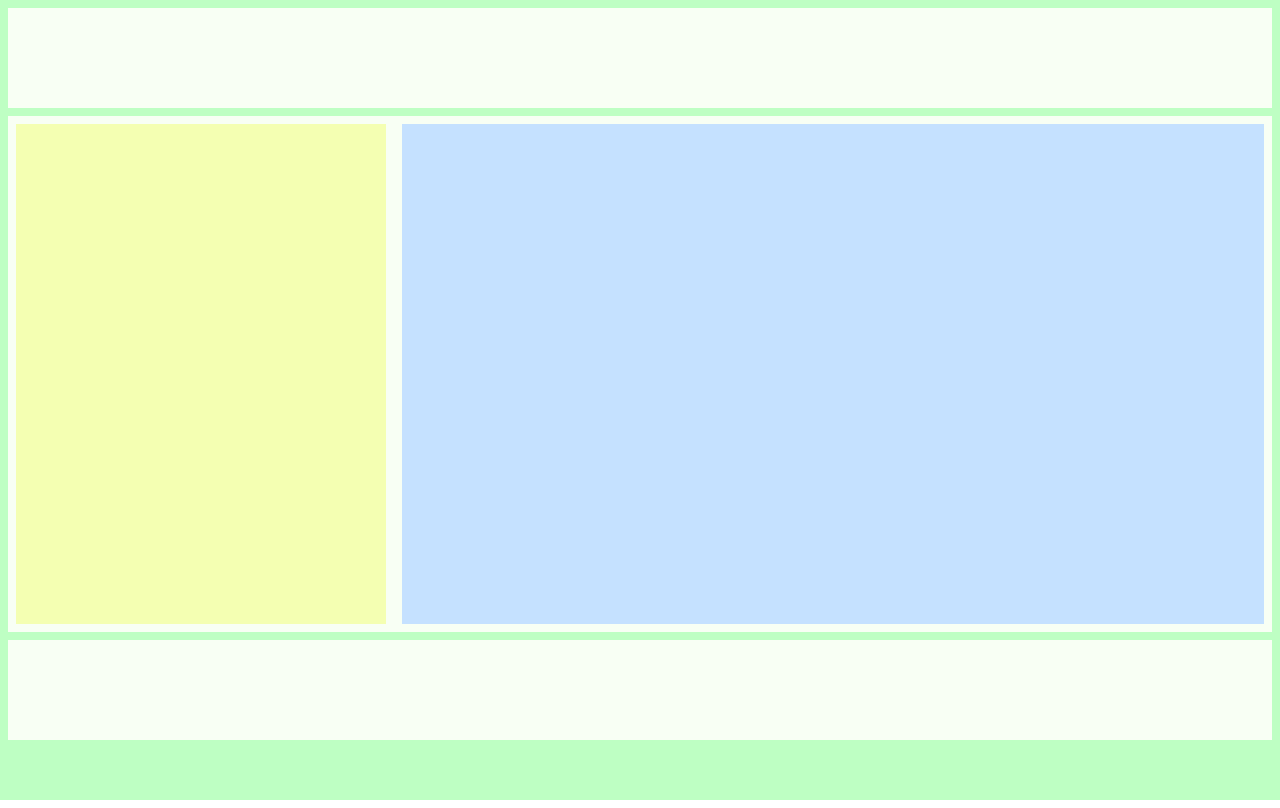
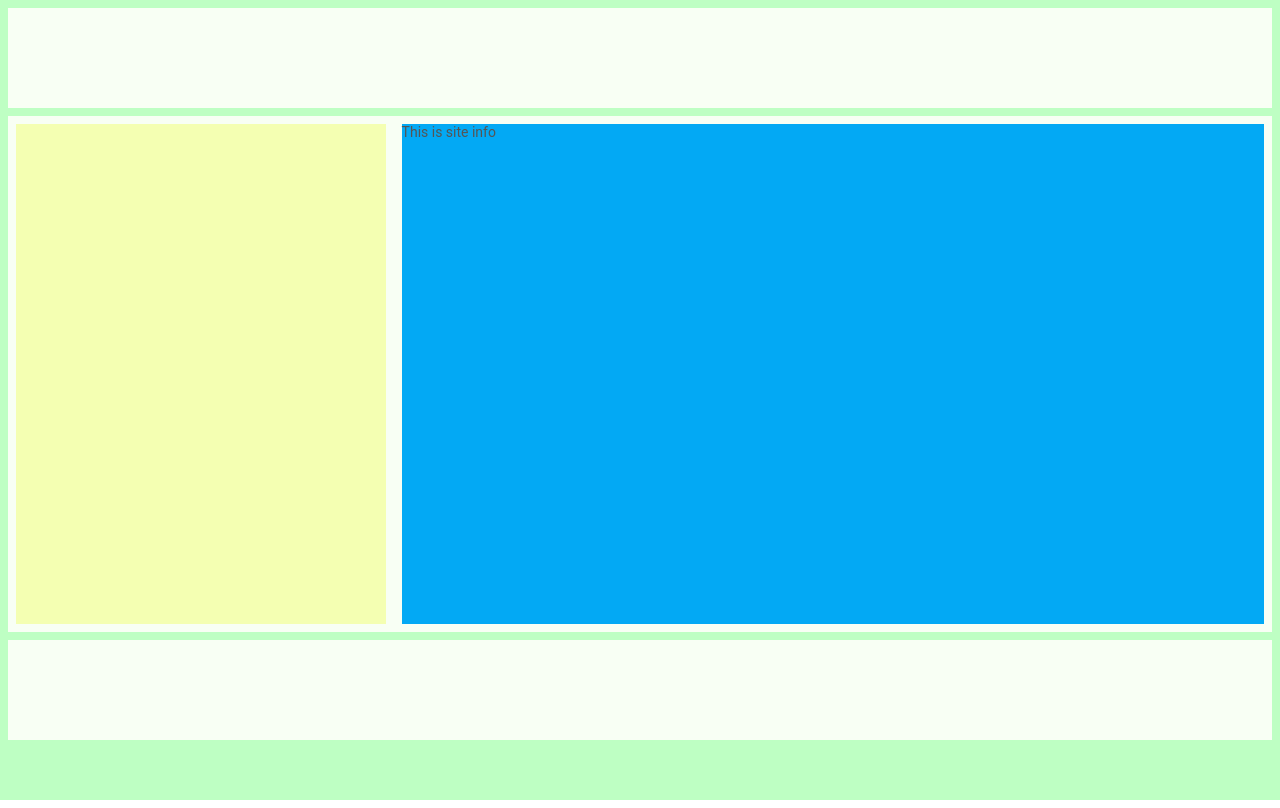
Before and after one commit to ir-taimal10/example-accounts, an Angular app in the folder src/accounts.web/: page / in a window 1280 px wide. Built offline with nearby package versions, Linux system fonts and the light colour scheme.

Commit message:
impl:BASIC-FRONT, create site info component

```diff
--- a/src/accounts.web/src/app/app.component.html
+++ b/src/accounts.web/src/app/app.component.html
@@ -2,7 +2,9 @@
   <div class="example-accounts__header"></div>
   <div class="example-accounts__content">
     <div class="example-accounts__content-login"></div>
-    <div class="example-accounts__content-aside"></div>
+    <div class="example-accounts__content-aside">
+      <app-site-info></app-site-info>
+    </div>
   </div>
   <div class="example-accounts__footer"></div>
 </main>
--- a/src/accounts.web/src/app/app.component.scss
+++ b/src/accounts.web/src/app/app.component.scss
@@ -35,7 +35,7 @@
 
   &__footer {
     background: rgb(248, 255, 244);
-    min-height: 100px;
+    height: 100px;
     margin: $space-inline-s;
   }
 
--- a/src/accounts.web/src/app/app.module.ts
+++ b/src/accounts.web/src/app/app.module.ts
@@ -3,10 +3,12 @@ import { NgModule } from '@angular/core';
 
 import { AppRoutingModule } from './app-routing.module';
 import { AppComponent } from './app.component';
+import { SiteInfoComponent } from './site-info/site-info.component';
 
 @NgModule({
   declarations: [
-    AppComponent
+    AppComponent,
+    SiteInfoComponent
   ],
   imports: [
     BrowserModule,
--- /dev/null
+++ b/src/accounts.web/src/app/site-info/site-info.component.html
@@ -0,0 +1,3 @@
+<div class="site-info">
+  <span>This is site info</span>
+</div>
--- /dev/null
+++ b/src/accounts.web/src/app/site-info/site-info.component.scss
@@ -0,0 +1,6 @@
+@import '../../styles/theme.scss';
+.site-info {
+  height: 100%;
+  width: 100%;
+  background: $palette-primary-color;
+}
--- /dev/null
+++ b/src/accounts.web/src/app/site-info/site-info.component.ts
@@ -0,0 +1,15 @@
+import { Component, OnInit } from '@angular/core';
+
+@Component({
+  selector: 'app-site-info',
+  templateUrl: './site-info.component.html',
+  styleUrls: ['./site-info.component.scss']
+})
+export class SiteInfoComponent implements OnInit {
+
+  constructor() { }
+
+  ngOnInit(): void {
+  }
+
+}
```
Also changed, not shown: 1 other file (tests, documents, lock files or other folders).
